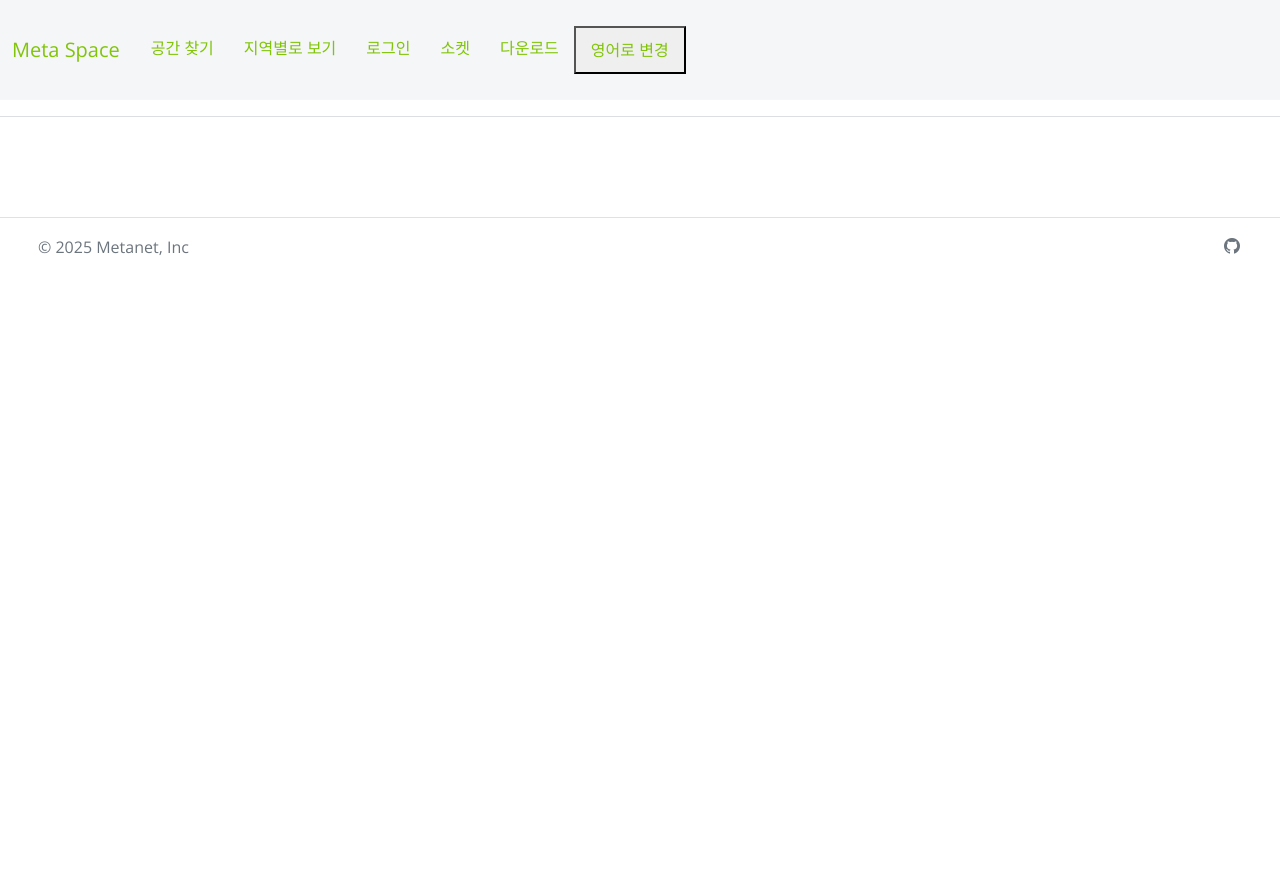
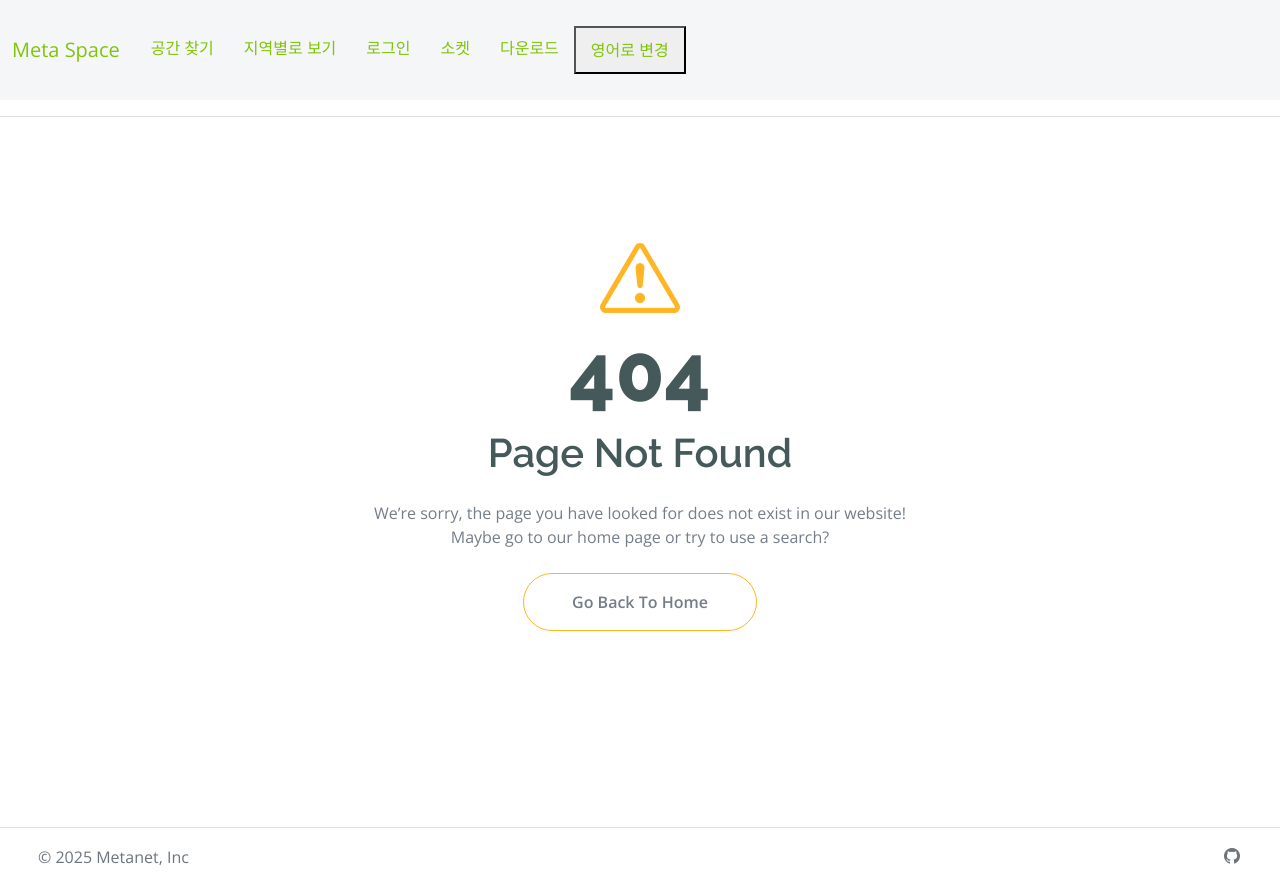
Before and after one commit to meta-metamong/meta-space, a Vue app in the folder frontend/: page /error in a window 1280 px wide. Before the commit the page ends 800 px from the top, so only its background shows below. Built offline with nearby package versions, Linux system fonts and the light colour scheme.

Commit message:
style: apply design template styles

```diff
--- a/frontend/src/components/member/FindMember.vue
+++ b/frontend/src/components/member/FindMember.vue
@@ -59,9 +59,4 @@ export default {
 </script>
 
 <style scoped>
-
-
-button{
-    background: #19319D;
-}
 </style>
--- a/frontend/src/components/member/LoginMember.vue
+++ b/frontend/src/components/member/LoginMember.vue
@@ -1,6 +1,6 @@
 <template>
 	<div class="container mt-2 d-flex justify-content-center">
-		<div class="card p-3 mx-3" style="width: 800px;">
+		<div class="card p-3 mx-3" style="width: 600px;">
 			<h3 class="text-center mb-4"><strong>{{ $t('member.login') }}</strong></h3>
 			<form @submit.prevent="handleSubmit">
 				<div class="mb-4">
@@ -10,9 +10,9 @@
 					<input class="form-control" type="password" name="password" :placeholder="$t('member.password')" v-model="password" required />
 				</div>
 				<div class="text-start error-message mt-1">{{ errorMessage }}</div>
-				<button class="btn btn-primary w-100 p-2 mt-3" type="submit" v-text="$t('member.login')" />
-				<button class="btn btn-primary w-50 p-2 mt-2" type="button" @click="route('/find')"> {{ $t('member.findId') }} / PW</button>
-				<button class="btn btn-primary w-50 p-2 mt-2" type="button" v-text="$t('member.signUp')" @click="route('/select-signup-role')" />
+				<button class="btn btn-primary w-100 mt-3 rounded-pill text-white" type="submit" v-text="$t('member.login')" />
+				<button class="btn w-50 mt-4 border border-secondary rounded-pill px-3 text-primary" type="button" @click="route('/find')"> {{ $t('member.findId') }} / PW</button>
+				<button class="btn w-50 mt-4 border border-secondary rounded-pill px-3 text-primary" type="button" v-text="$t('member.signUp')" @click="route('/select-signup-role')" />
 			</form>
 		</div>
 	</div>
@@ -44,10 +44,6 @@ export default {
 </script>
 
 <style scoped>
-.btn {
-	background-color: #19319D;
-}
-
 .error-message {
 	font-size: 14px;
 	color: #ff0101;
--- a/frontend/src/components/member/MyPageView.vue
+++ b/frontend/src/components/member/MyPageView.vue
@@ -119,10 +119,6 @@ export default {
 </script>
 
 <style scoped>
-.btn-primary {
-    background: #19319D;
-}
-
 .profile-img {
     width: 100px;
     height: 100px;
--- a/frontend/src/components/member/SignUpMember.vue
+++ b/frontend/src/components/member/SignUpMember.vue
@@ -100,7 +100,7 @@
 						<input type="text" class="form-control" id="businessRegistrationNumber" name="businessRegistrationNumber" v-model="businessRegistrationNumber" :placeholder="$t('member.businessRegistrationNumber')" required />
 					</div>
 				</div>
-				<button class="btn btn-primary w-100 p-2 mt-3" type="submit">{{ $t('member.signUp') }}</button>
+				<button class="btn btn-primary w-100 mt-3 border-0 border-secondary py-3 px-4 rounded-pill text-white" type="submit">{{ $t('member.signUp') }}</button>
 			</form>
 		</div>
 	</div>
@@ -219,11 +219,6 @@ export default {
 </script>
 
 <style scoped>
-.btn-primary {
-	background-color: #19319D;
-	border: #19319D;
-}
-
 .error-message {
 	font-size: 14px;
 	color: #ff0101;
--- a/frontend/src/components/member/UpdateMember.vue
+++ b/frontend/src/components/member/UpdateMember.vue
@@ -180,11 +180,6 @@ export default {
 </script>
 
 <style scoped>
-.btn-primary {
-	background-color: #19319D;
-	border: #19319D;
-}
-
 .error-message {
 	font-size: 14px;
 	color: #ff0101;
--- /dev/null
+++ b/frontend/src/pages/Error.vue
@@ -0,0 +1,26 @@
+<template>
+    <!-- 404 Start -->
+    <div class="container-fluid py-5">
+        <div class="container py-5 text-center">
+            <div class="row justify-content-center">
+                <div class="col-lg-6">
+                    <i class="bi bi-exclamation-triangle display-1 text-secondary"></i>
+                    <h1 class="display-1">404</h1>
+                    <h1 class="mb-4">Page Not Found</h1>
+                    <p class="mb-4">We’re sorry, the page you have looked for does not exist in our website! Maybe go to
+                        our home page or try to use a search?</p>
+                    <router-link to="/" class="btn border-secondary rounded-pill py-3 px-5">Go Back To Home</router-link>
+                </div>
+            </div>
+        </div>
+    </div>
+    <!-- 404 End -->
+</template>
+
+<script>
+export default {
+    name: "Error",
+}
+</script>
+
+<style scoped></style>
--- a/frontend/src/router/index.js
+++ b/frontend/src/router/index.js
@@ -12,6 +12,7 @@ import MyPage from '../pages/MyPage.vue';
 import SelectSignupRole from '../components/member/SelectSignupRole.vue';
 import UpdateMember from '../components/member/UpdateMember.vue';
 import Download from '../pages/Download.vue';
+import Error from '../pages/Error.vue';
 
 const routes = [
 	{ path: '/', component: Home },
@@ -26,6 +27,7 @@ const routes = [
 	{ path: '/mypage', component: MyPage },
 	{ path: '/update', component: UpdateMember },
 	{ path: '/statistics', component: UserStatistics },
+	{ path: '/error', component: Error },
 
 ];
 
```
